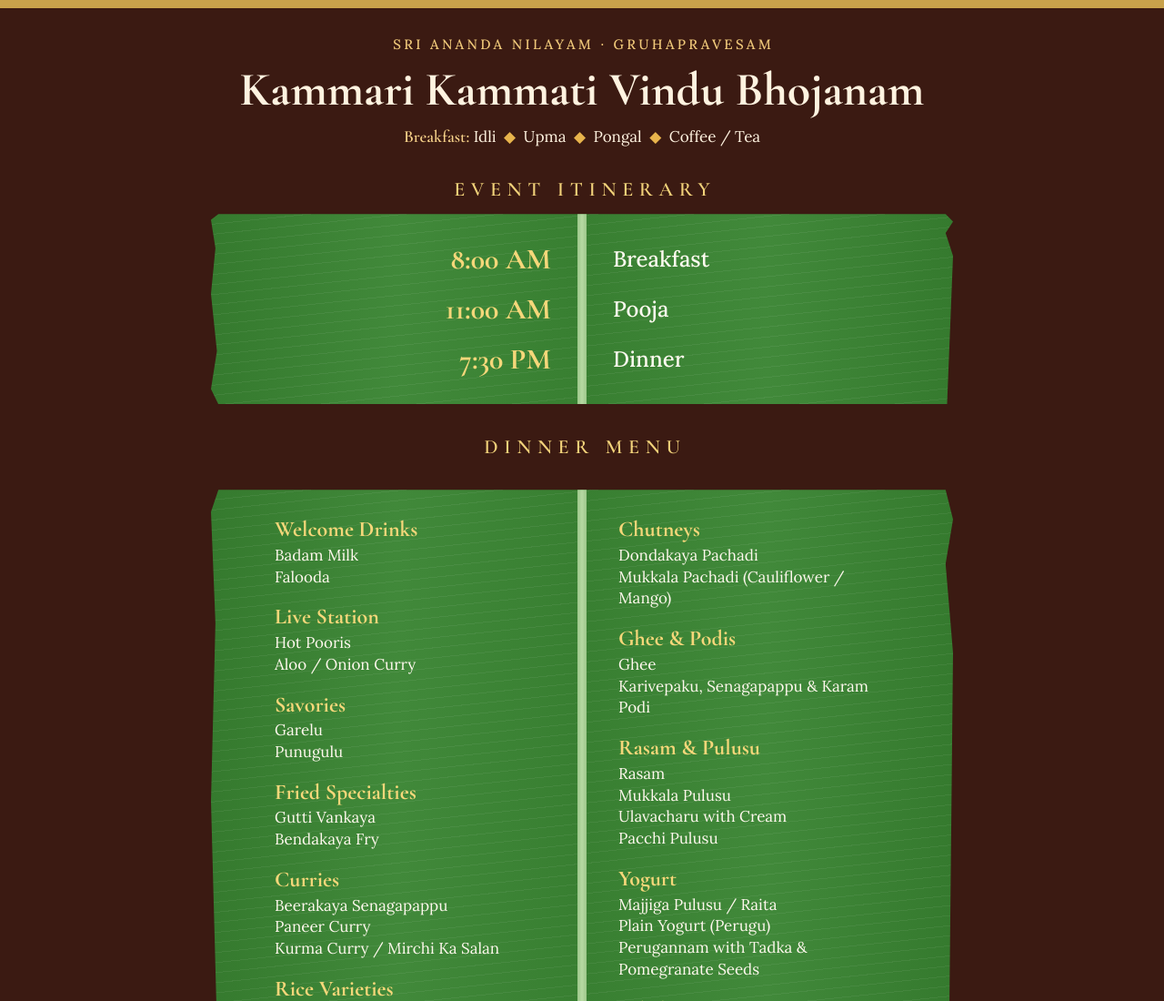
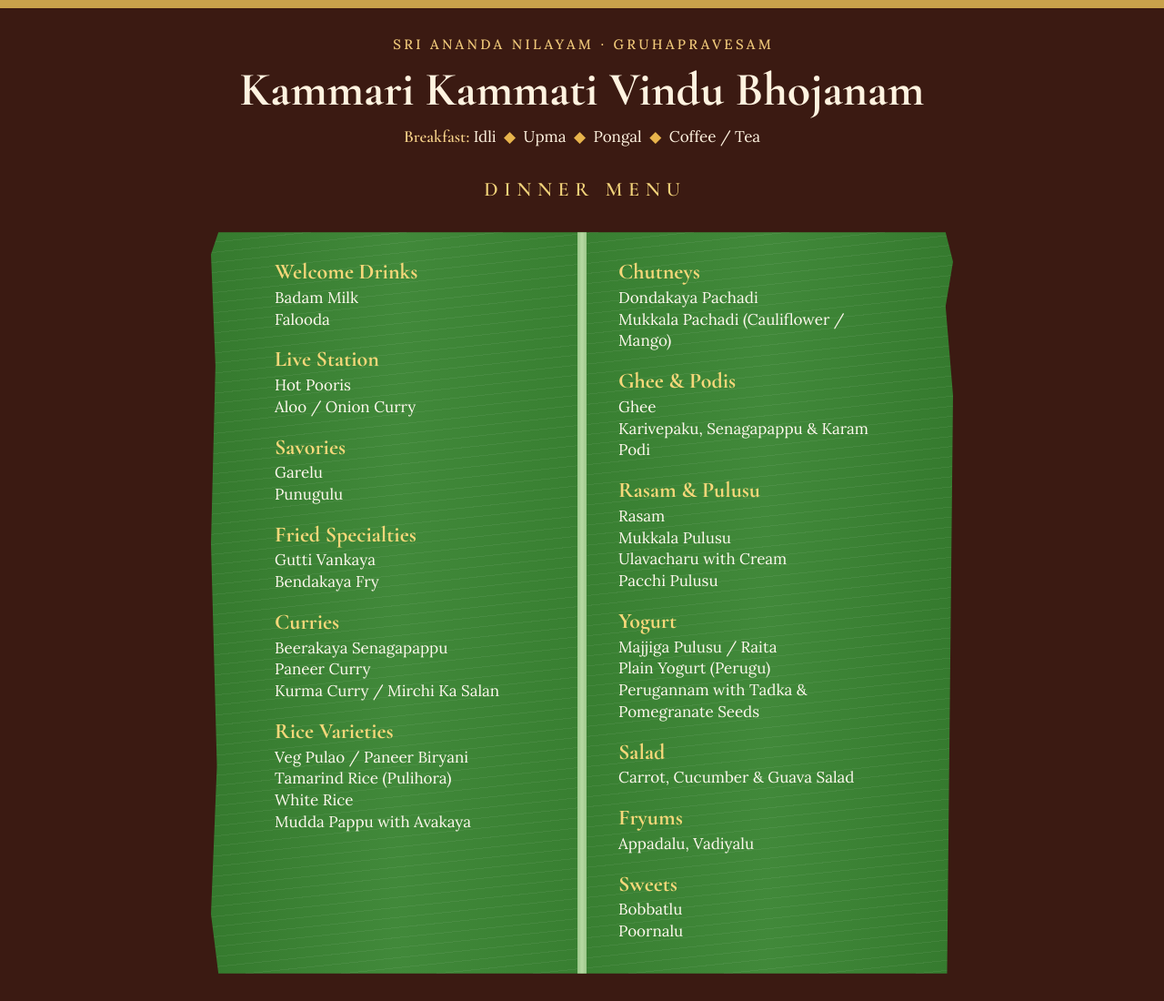
Before and after one commit to RaviPutta-S3/sri-ananda-nilayam-menu, a plain HTML site: page index.html in a window 1280 px wide. Shown: the top 1100 px of the page at 91% size. Drawn offline with nearby package versions, Linux system fonts and the light colour scheme.

Commit message:
Fix dinner menu header in index.html

```diff
--- a/index.html
+++ b/index.html
@@ -24,9 +24,7 @@ h1{font-family:'Cormorant Garamond',serif;font-weight:700;font-size:clamp(28px,6
 <div class="top">SRI ANANDA NILAYAM &middot; GRUHAPRAVESAM</div>
 <h1>Kammari Kammati Vindu Bhojanam</h1>
 <div class="bf"><b>Breakfast:</b> Idli <i>&#9670;</i> Upma <i>&#9670;</i> Pongal <i>&#9670;</i> Coffee / Tea</div>
-<div class="hd">EVENT ITINERARY</div>
-<div class="leaf it"><div class="row"><span class="tm">8:00 AM</span><span class="ev">Breakfast</span></div><div class="row"><span class="tm">11:00 AM</span><span class="ev">Pooja</span></div><div class="row"><span class="tm">7:30 PM</span><span class="ev">Dinner</span></div></div>
-<div class="hd" style="margin-top:34px">DINNER MENU</div>
+<div class="hd">DINNER MENU</div>
 <div class="leaf menu"><div><div class="sec"><h3>Welcome Drinks</h3><p>Badam Milk</p><p>Falooda</p></div><div class="sec"><h3>Live Station</h3><p>Hot Pooris</p><p>Aloo / Onion Curry</p></div><div class="sec"><h3>Savories</h3><p>Garelu</p><p>Punugulu</p></div><div class="sec"><h3>Fried Specialties</h3><p>Gutti Vankaya</p><p>Bendakaya Fry</p></div><div class="sec"><h3>Curries</h3><p>Beerakaya Senagapappu</p><p>Paneer Curry</p><p>Kurma Curry / Mirchi Ka Salan</p></div><div class="sec"><h3>Rice Varieties</h3><p>Veg Pulao / Paneer Biryani</p><p>Tamarind Rice (Pulihora)</p><p>White Rice</p><p>Mudda Pappu with Avakaya</p></div></div><div><div class="sec"><h3>Chutneys</h3><p>Dondakaya Pachadi</p><p>Mukkala Pachadi (Cauliflower / Mango)</p></div><div class="sec"><h3>Ghee &amp; Podis</h3><p>Ghee</p><p>Karivepaku, Senagapappu &amp; Karam Podi</p></div><div class="sec"><h3>Rasam &amp; Pulusu</h3><p>Rasam</p><p>Mukkala Pulusu</p><p>Ulavacharu with Cream</p><p>Pacchi Pulusu</p></div><div class="sec"><h3>Yogurt</h3><p>Majjiga Pulusu / Raita</p><p>Plain Yogurt (Perugu)</p><p>Perugannam with Tadka &amp; Pomegranate Seeds</p></div><div class="sec"><h3>Salad</h3><p>Carrot, Cucumber &amp; Guava Salad</p></div><div class="sec"><h3>Fryums</h3><p>Appadalu, Vadiyalu</p></div><div class="sec"><h3>Sweets</h3><p>Bobbatlu</p><p>Poornalu</p></div></div></div>
 <div class="foot">Eat well and bless our new home<br>with love, the Kammari family</div>
 </div></body></html>
```
